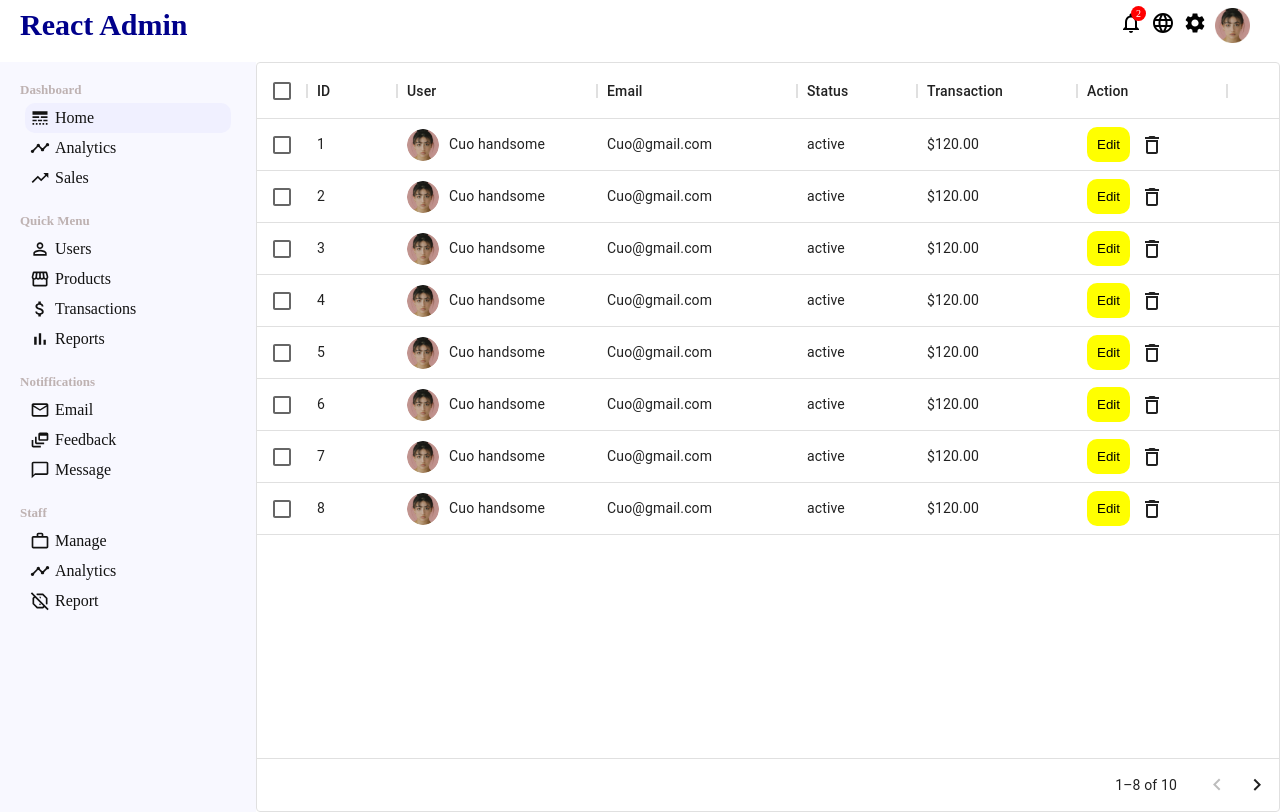
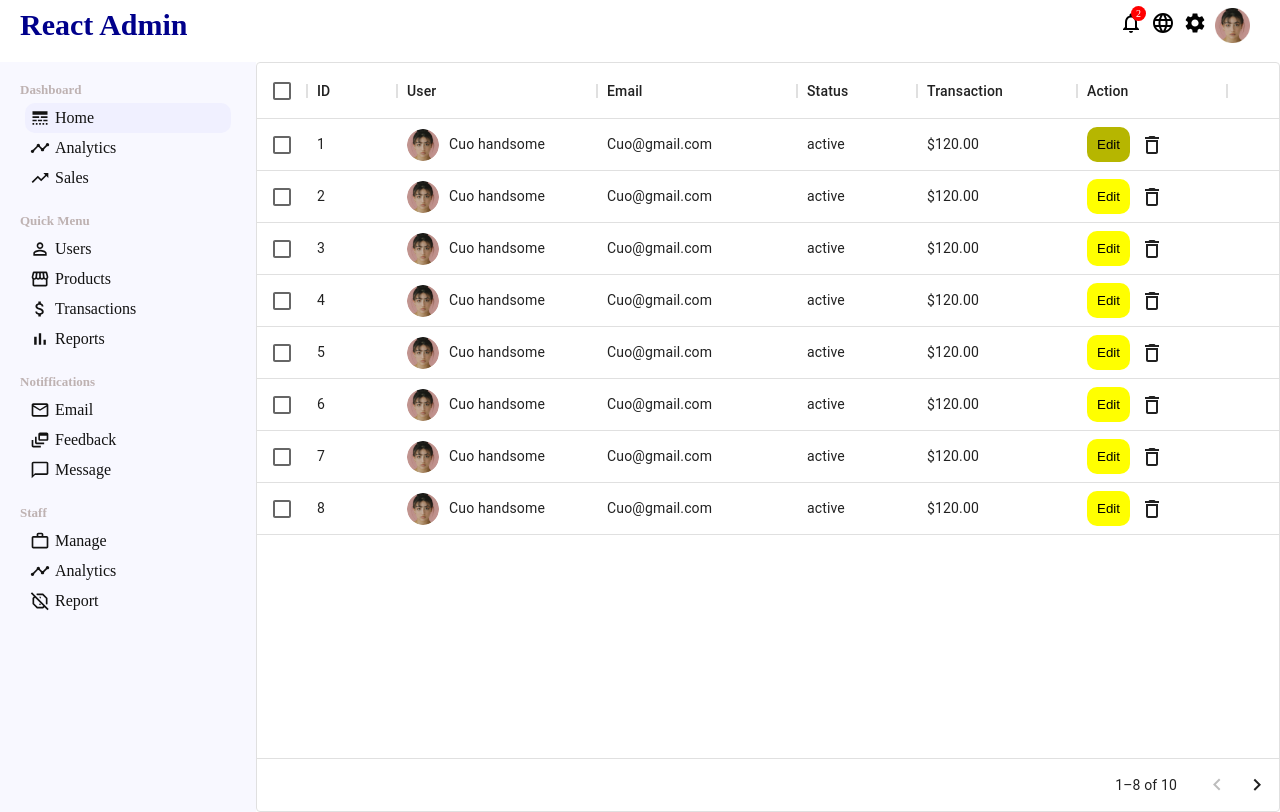
Before and after one commit to rzkyfathur/react-admin, a React (Create React App) app: page /users in a window 1280 px wide. In both pictures the pointer is over the button 1108 px from the left and 144 px from the top of the page. Built offline with nearby package versions, Linux system fonts and the light colour scheme.

Commit message:
create user list css

```diff
--- a/src/components/userList/UserList.css
+++ b/src/components/userList/UserList.css
@@ -24,6 +24,10 @@
     margin-right: 10px;
 }
 
+.user-list-edit:hover {
+    background-color: rgb(182, 182, 0);
+}
+
 .user-list-delete:hover {
     color: red;
     cursor: pointer;
```
